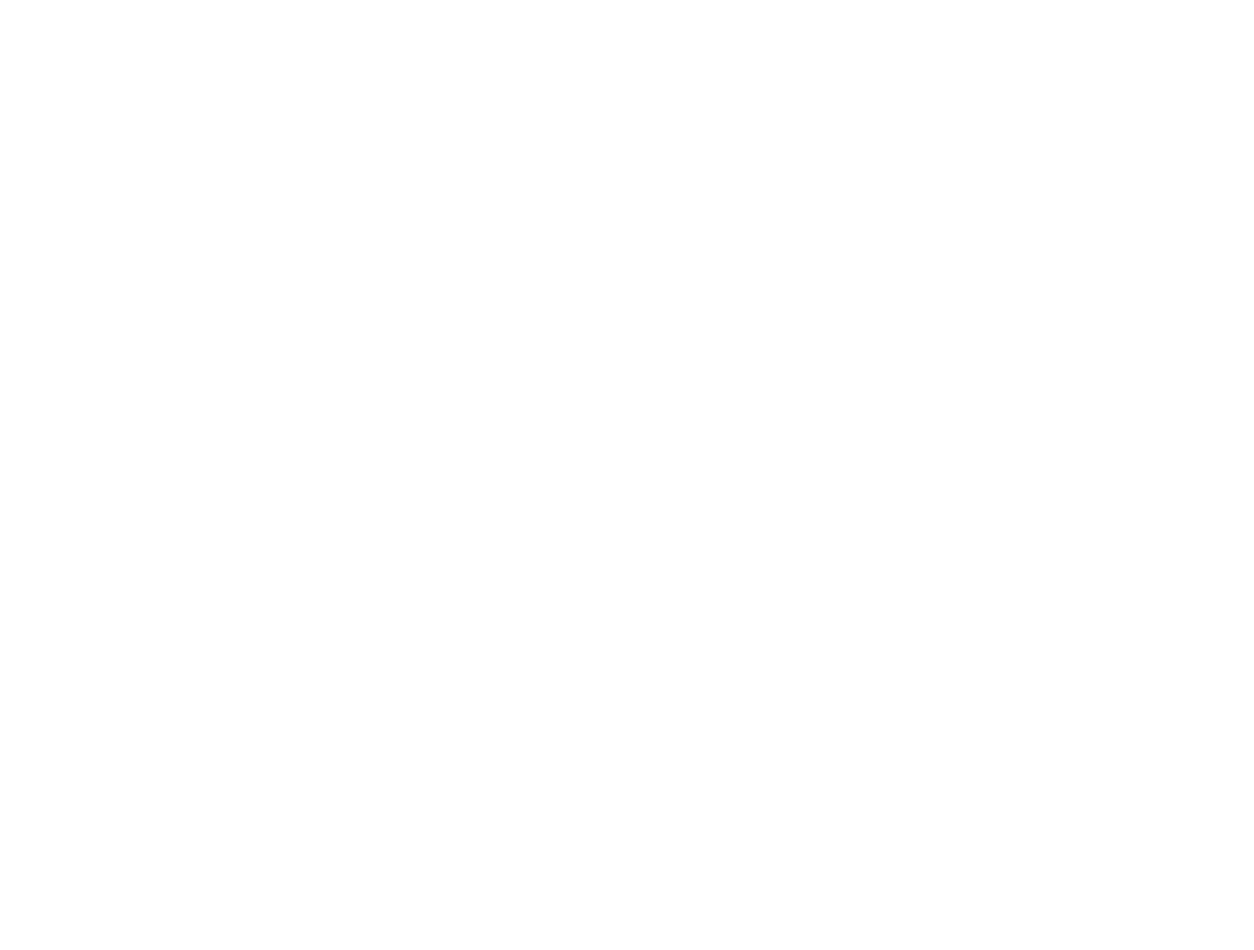
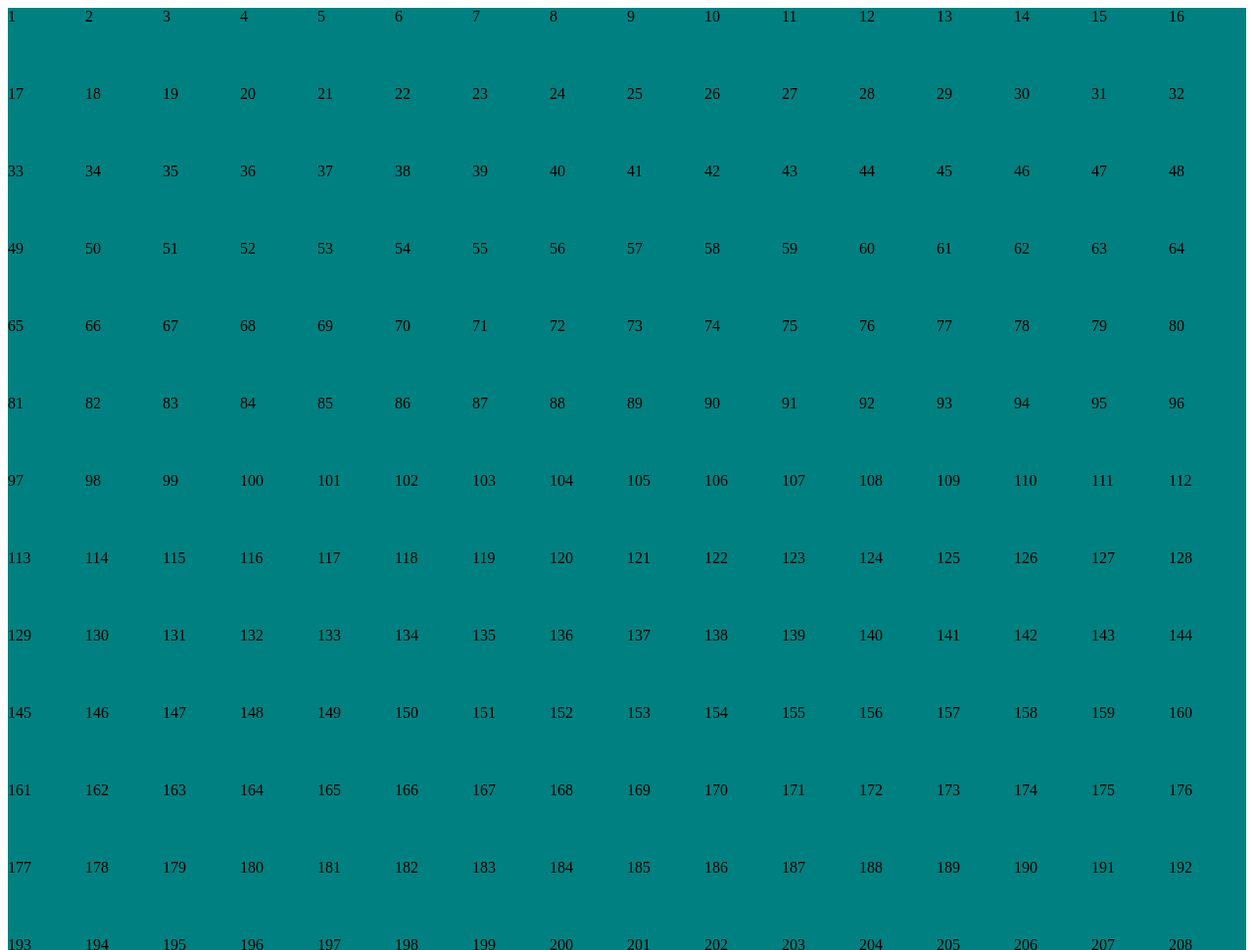
Before and after one commit to Churtified/etch-a-sketch, a plain HTML site: page index.html in a window 1280 px wide. Shown: the top 970 px of the page at 98% size. Before the commit the page ends 800 px from the top, so only its background shows below. Drawn offline with Linux system fonts and the light colour scheme.

Commit message:
added event backgroundColor change

```diff
--- a/app.js
+++ b/app.js
@@ -1,7 +1,13 @@
-const container = document.querySelector('#container');
+const container = document.querySelector('.container');
+const grid = document.querySelector('.grid');
 
-for (i = 0; i < 256; i++) {
+for (i = 1; i < 257; i++) {
     const grid = document.createElement('div');
     grid.classList.add('grid');
+    grid.textContent = i;
     container.appendChild(grid);
 }
+
+container.addEventListener('mouseover', function(e) {
+    e.target.style.backgroundColor = 'blue';
+});
--- a/index.html
+++ b/index.html
@@ -5,10 +5,11 @@
     <meta http-equiv="X-UA-Compatible" content="IE=edge">
     <meta name="viewport" content="width=device-width, initial-scale=1.0">
     <script src="app.js" defer></script>
+    <link rel="stylesheet" href="style.css">
     <title>Document</title>
 </head>
 <body>
-    <div id="container"></div>
+    <div class="container"></div>
 
 </body>
 </html>
--- /dev/null
+++ b/style.css
@@ -0,0 +1,12 @@
+.container {
+    display: flex;
+    flex-wrap: wrap;
+    justify-content: space-between;
+    gap: 0px;
+}
+
+.grid {
+    width: 6.25%;
+    background-color: teal;
+    aspect-ratio: 1/1;
+}
```
